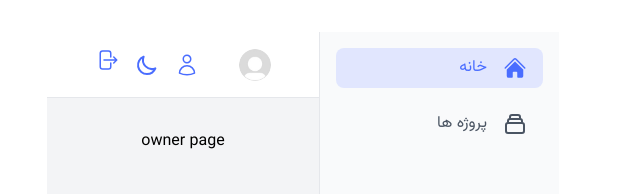
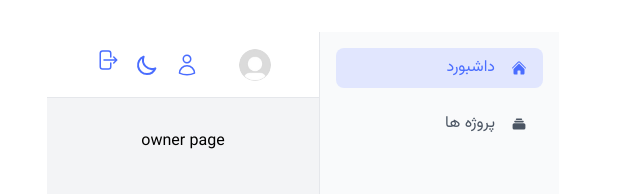
Before and after one commit to rasoolabdi/Freelancer, a React (Vite) app: page /owner/dashboard in a window 1280 px wide. Shown: the top 194 px of the page, without its empty margins (337-977 px from the left). Built offline with nearby package versions, Linux system fonts and the light colour scheme; no server answers.

Commit message:
added dynamic AppLayout and edit layout owner

```diff
--- a/src/App.jsx
+++ b/src/App.jsx
@@ -6,11 +6,11 @@ import { Toaster } from 'react-hot-toast';
 import CompleteProfile from './pages/CompleteProfile';
 import Home from './pages/Home';
 import NotFound from './pages/NotFound';
-import AppLayout from './ui/AppLayout';
 import OwnerDashboard from './pages/OwnerDashboard';
 import Projects from './pages/Projects';
 import Project from './pages/Project';
 import DarkModeProvider from './context/DarkModeContext';
+import OwnerLayout from './features/owner/OwnerLayout';
 
 function App() {
   const queryClient = new QueryClient();
@@ -23,8 +23,8 @@ function App() {
           <Routes>
             <Route path='/auth' element={<Auth />} />
             <Route path='/complete-profile' element={<CompleteProfile />} />
-            <Route path="/owner" element={<AppLayout />}>
-            <Route index element={<Navigate to="dashboard" replace />} />
+            <Route path="/owner" element={<OwnerLayout />}>
+                <Route index element={<Navigate to="dashboard" replace />} />
                 <Route path="dashboard" element={<OwnerDashboard />} />
                 <Route path='projects' element={<Projects />} />
                 <Route path='projects/:id' element={<Project />} />
--- /dev/null
+++ b/src/features/owner/OwnerLayout.jsx
@@ -0,0 +1,23 @@
+import { HiHome } from "react-icons/hi2";
+import AppLayout from "../../ui/AppLayout";
+import CustomNavLink from "../../ui/CustomNavLink";
+import Sidebar from "../../ui/Sidebar";
+import { HiCollection } from "react-icons/hi";
+
+function OwnerLayout() {
+    return (
+        <AppLayout>
+            <Sidebar>
+                <CustomNavLink to="/owner/dashboard">
+                    <HiHome  />
+                    <span>داشبورد</span>
+                </CustomNavLink>
+                <CustomNavLink to="/owner/projects">
+                    <HiCollection />
+                    <span>پروژه ها</span>
+                </CustomNavLink>
+            </Sidebar>
+        </AppLayout>
+    )
+};
+export default OwnerLayout;
--- a/src/ui/AppLayout.jsx
+++ b/src/ui/AppLayout.jsx
@@ -2,12 +2,13 @@ import { Outlet } from "react-router-dom";
 import Header from "./Header";
 import Sidebar from "./Sidebar";
 
-function AppLayout() {
+function AppLayout({ children }) {
 
     return (
         <div className="grid h-screen grid-rows-[auto_1fr] grid-cols-[15rem_1fr]">
             <Header />
-            <Sidebar />
+            {/* <Sidebar /> */}
+            { children }
             <div className="bg-secondary-100 p-8 overflow-y-auto">
                 <div className="mx-auto max-w-screen-lg flex flex-col gap-y-12">
                     <Outlet />
--- /dev/null
+++ b/src/ui/CustomNavLink.jsx
@@ -0,0 +1,18 @@
+import { NavLink } from "react-router-dom";
+
+function CustomNavLink({ children , to }) {
+    const navlinkClass = "flex items-center gap-x-4 px-4 py-2 hover:bg-primary-100/50 hover:text-primary-900 rounded-lg transition-all duration-300 ";
+
+    return (
+        <li>
+            <NavLink
+                to={to}
+                className={({ isActive }) =>
+                    isActive ? `${navlinkClass} bg-primary-100/80 text-primary-900` : `${navlinkClass} text-secondary-600`
+            }>
+                { children }
+            </NavLink>
+        </li>
+    )
+};
+export default CustomNavLink;
--- a/src/ui/Sidebar.jsx
+++ b/src/ui/Sidebar.jsx
@@ -1,13 +1,9 @@
-import { HiOutlineCollection } from "react-icons/hi";
-import { HiHome } from "react-icons/hi2";
-import { NavLink } from "react-router-dom";
-
-
-function Sidebar(){
+function Sidebar({ children }){
     return (
         <div className="bg-secondary-50 row-start-1 row-span-2 border-l border-gray-200 p-4">
             <ul className="flex flex-col gap-y-4">
-                <li>
+                { children }
+                {/* <li>
                     <CustomNavLink to="/owner/dashboard">
                         <HiHome className="w-6 h-6" />
                         <span>خانه</span>
@@ -18,21 +14,9 @@ function Sidebar(){
                         <HiOutlineCollection className="w-6 h-6" />
                         <span>پروژه ها</span>
                     </CustomNavLink>
-                </li>
+                </li> */}
             </ul>
         </div>
     )
 };
 export default Sidebar;
-
-export function CustomNavLink({ children , to }) {
-    const navlinkClass = "flex items-center gap-x-4 px-4 py-2 hover:bg-primary-100/50 hover:text-primary-900 rounded-lg transition-all duration-300 ";
-
-    return (
-        <NavLink to={to} className={({ isActive }) =>
-            isActive ? `${navlinkClass} bg-primary-100/80 text-primary-900` : `${navlinkClass} text-secondary-600`
-        }>
-            { children }
-        </NavLink>
-    )
-}
```
